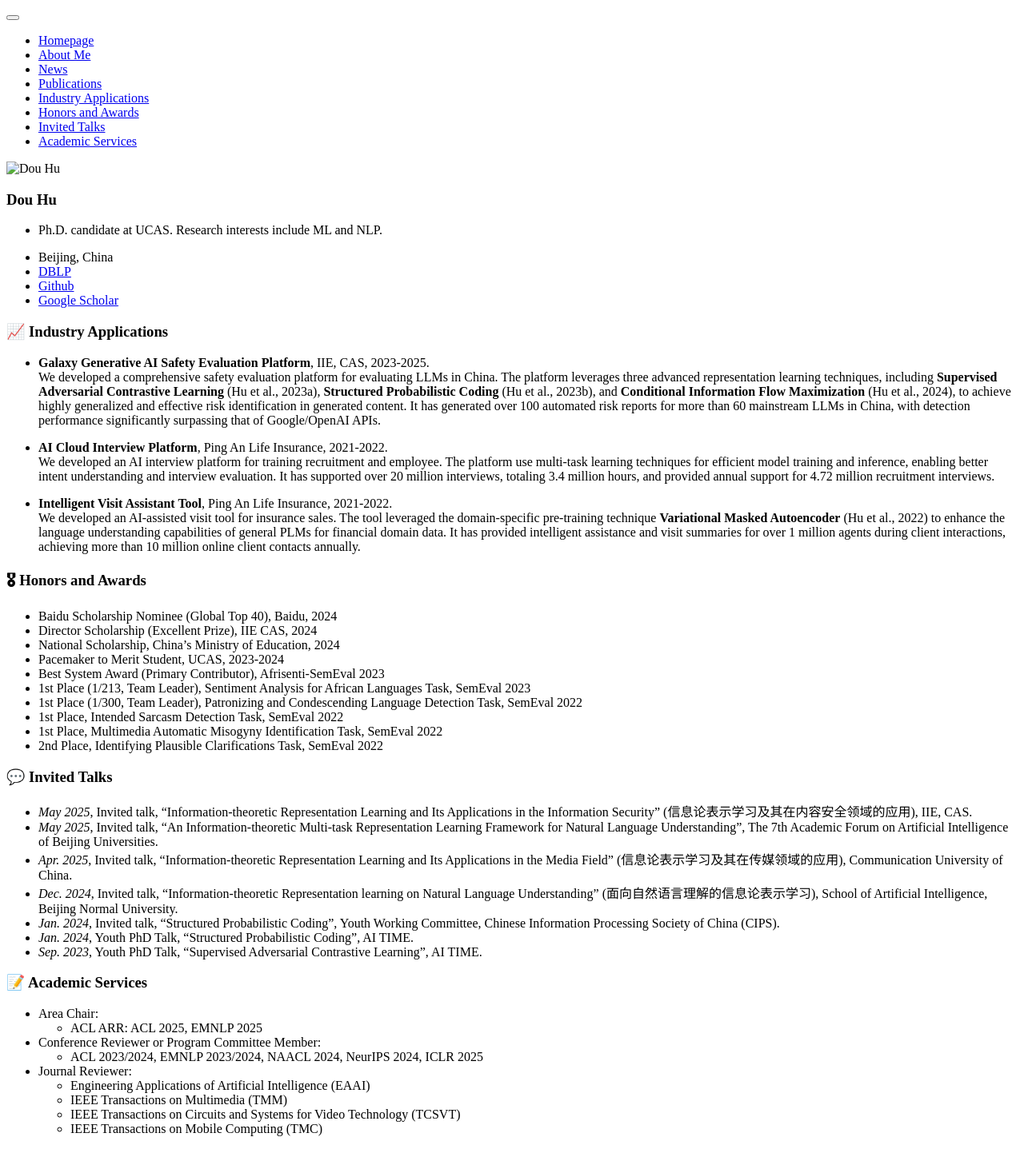
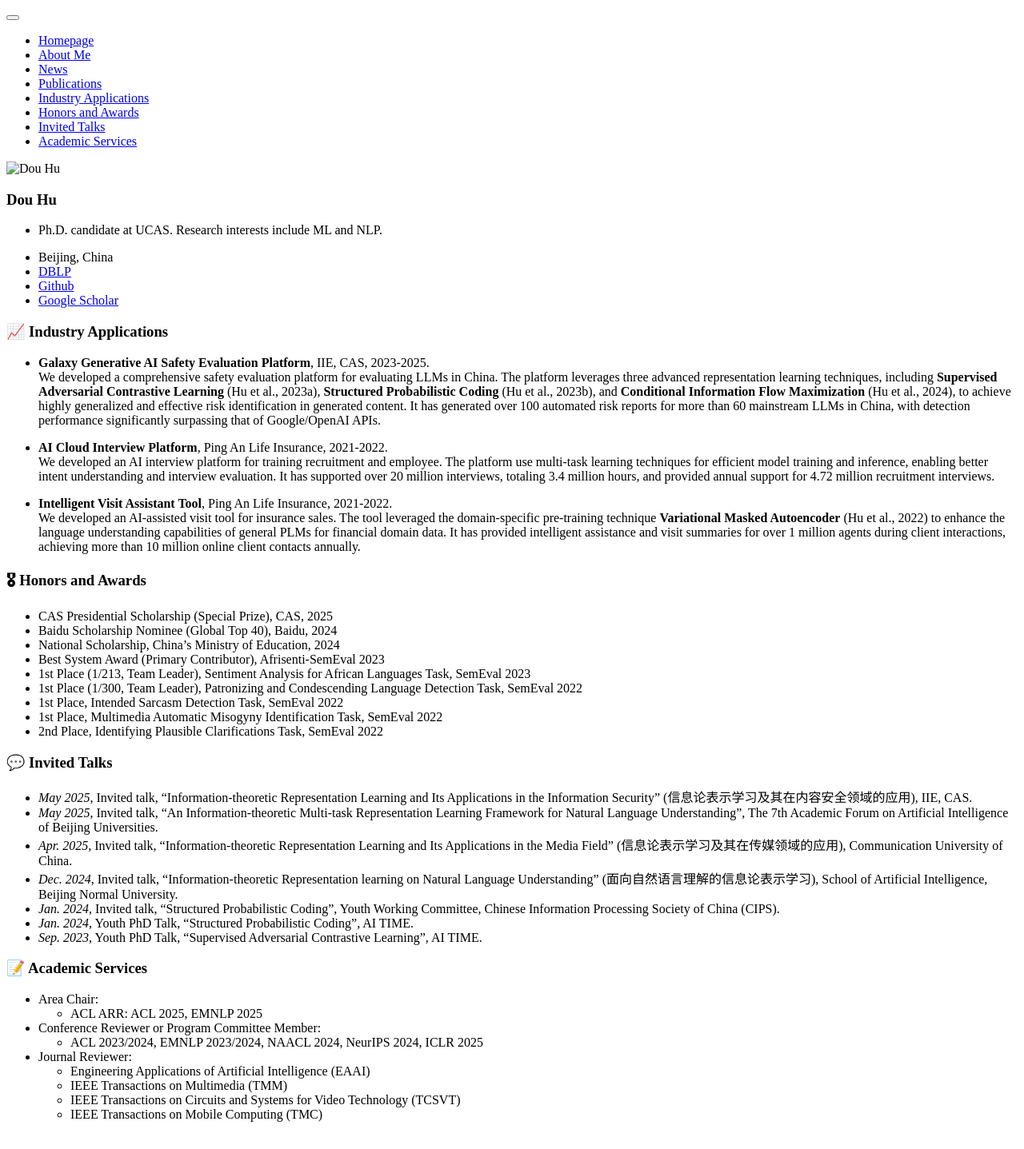
Before and after one commit to hudou95/hudou95.github.io, a Jekyll site: the page built from _pages/includes/others.md, in a window 1280 px wide. Shown: the whole page at 80% size. Built offline with Jekyll 4.4.1, drawn with Linux system fonts in a browser that asks for light colours; our own code applies the rules of GitHub Pages for plain Markdown files.

Commit message:
update pages

```diff
--- a/_pages/includes/others.md
+++ b/_pages/includes/others.md
@@ -11,10 +11,9 @@
 
 # 🎖 Honors and Awards
 
+- CAS Presidential Scholarship (Special Prize), CAS, 2025
 - Baidu Scholarship Nominee (Global Top 40), Baidu, 2024
-- Director Scholarship (Excellent Prize), IIE CAS, 2024
 - National Scholarship, China’s Ministry of Education, 2024
-- Pacemaker to Merit Student, UCAS, 2023-2024
 - Best System Award (Primary Contributor), Afrisenti-SemEval 2023
 - 1st Place (1/213, Team Leader), Sentiment Analysis for African Languages Task, SemEval 2023
 - 1st Place (1/300, Team Leader), Patronizing and Condescending Language Detection Task, SemEval 2022
```
